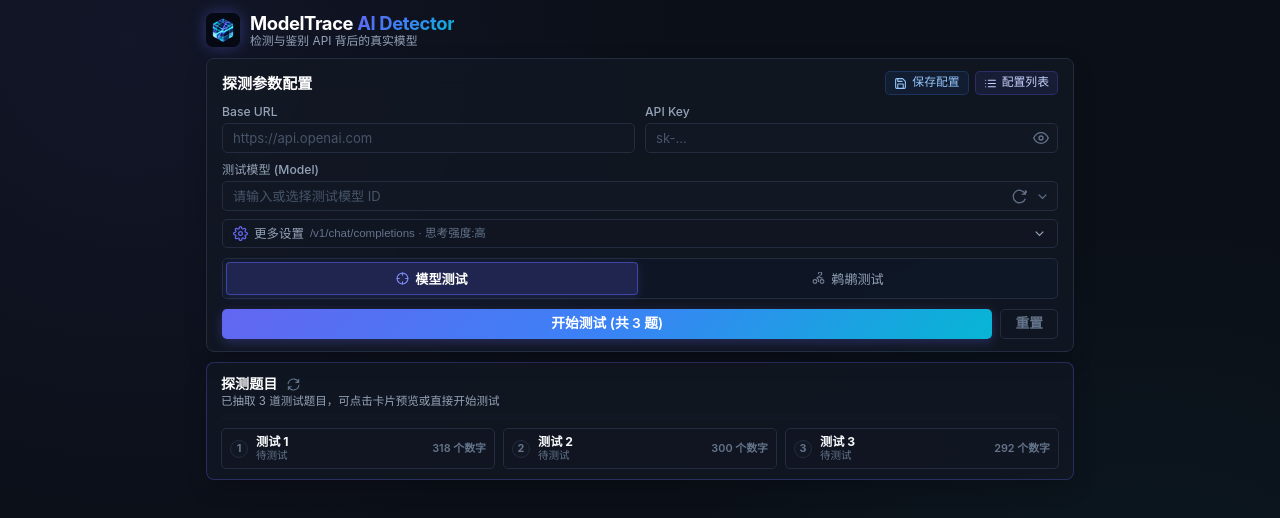
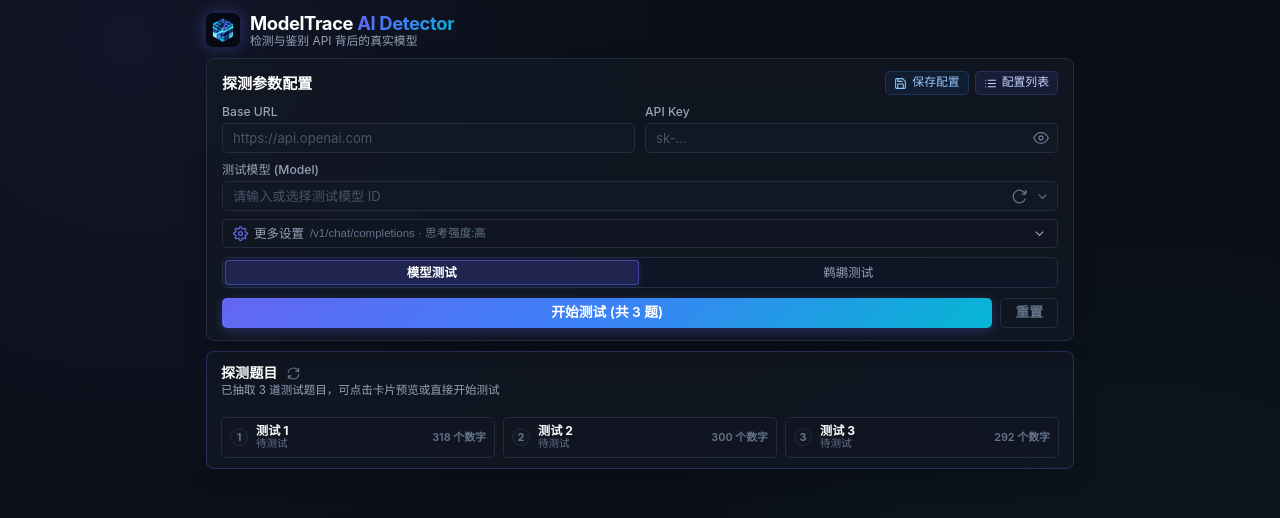
Before and after one commit to LingLingDayo/ai-detector, a Vue app: page / in a window 1280 px wide. Shown: the top 518 px of the page. Built offline with nearby package versions, Linux system fonts and the light colour scheme.

Commit message:
style: 移除测试模式Tab图标并压缩控件高度

```diff
--- a/src/components/ConfigCard.vue
+++ b/src/components/ConfigCard.vue
@@ -222,22 +222,6 @@
           title="三道随机题目探测，并在统一库中比对模型归因"
           @click="emit('update:activeMode', 'probe')"
         >
-          <svg
-            viewBox="0 0 24 24"
-            width="13"
-            height="13"
-            fill="none"
-            stroke="currentColor"
-            stroke-width="2"
-            stroke-linecap="round"
-            stroke-linejoin="round"
-          >
-            <circle cx="12" cy="12" r="10" />
-            <line x1="22" y1="12" x2="18" y2="12" />
-            <line x1="6" y1="12" x2="2" y2="12" />
-            <line x1="12" y1="6" x2="12" y2="2" />
-            <line x1="12" y1="22" x2="12" y2="18" />
-          </svg>
           <span>模型测试</span>
         </button>
 
@@ -251,21 +235,6 @@
           title="生成自行车鹈鹕 SVG 矢量图，直观测试模型是否降智"
           @click="emit('update:activeMode', 'pelican')"
         >
-          <svg
-            viewBox="0 0 24 24"
-            width="13"
-            height="13"
-            fill="none"
-            stroke="currentColor"
-            stroke-width="2"
-            stroke-linecap="round"
-            stroke-linejoin="round"
-          >
-            <circle cx="5.5" cy="17.5" r="3.5" />
-            <circle cx="18.5" cy="17.5" r="3.5" />
-            <path d="M15 6a3 3 0 1 0-3-3" />
-            <path d="M12 17.5V14l-3-3 4-3 3 3h3" />
-          </svg>
           <span>鹈鹕测试</span>
         </button>
       </div>
@@ -425,32 +394,26 @@
   background: rgba(15, 23, 42, 0.7);
   border: 1px solid var(--border-subtle);
   border-radius: var(--radius-sm);
-  padding: 3px;
-  gap: 4px;
-  margin-top: 2px;
+  padding: 2px;
+  gap: 3px;
+  margin-top: 1px;
 
   .tab-item {
     flex: 1;
     display: inline-flex;
     align-items: center;
     justify-content: center;
-    gap: 6px;
-    padding: 6px 12px;
-    border-radius: calc(var(--radius-sm) - 1px);
+    padding: 3.5px 8px;
+    border-radius: calc(var(--radius-sm) - 2px);
     background: transparent;
     border: 1px solid transparent;
     color: var(--text-secondary);
-    font-size: 0.82rem;
+    font-size: 0.78rem;
     font-weight: 500;
+    line-height: 1.25;
     cursor: pointer;
     transition: all var(--transition-fast);
     font-family: inherit;
-
-    svg {
-      opacity: 0.75;
-      transition: opacity var(--transition-fast);
-      flex-shrink: 0;
-    }
 
     &:hover:not(:disabled):not(.active) {
       color: var(--text-primary);
@@ -462,12 +425,7 @@
       border-color: rgba(99, 102, 241, 0.5);
       color: #ffffff;
       font-weight: 600;
-      box-shadow: 0 2px 8px rgba(99, 102, 241, 0.2);
-
-      svg {
-        opacity: 1;
-        color: #818cf8;
-      }
+      box-shadow: 0 1px 6px rgba(99, 102, 241, 0.2);
     }
 
     &:disabled {
```
